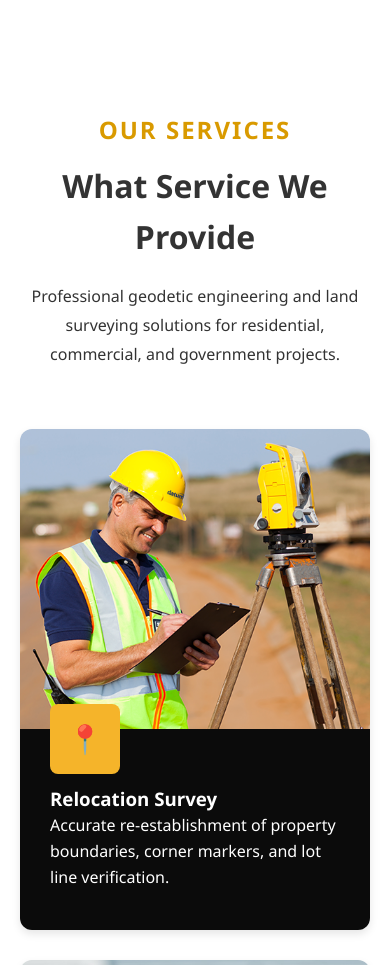
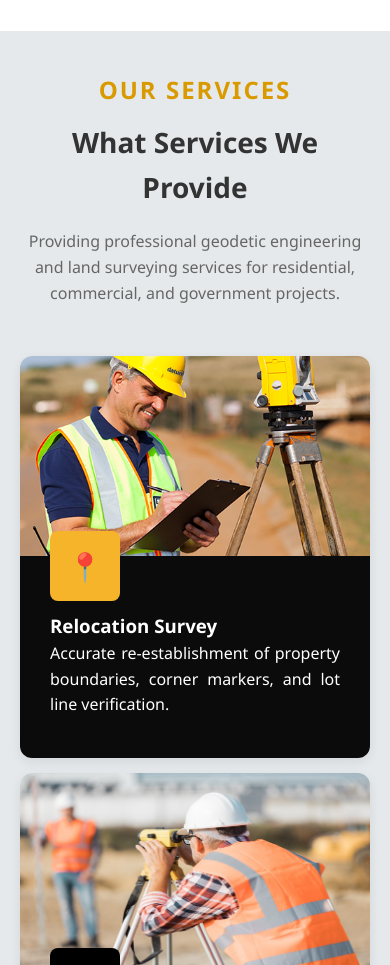
Before and after one commit to abandes08/GeoAxis-Surveying, a React (Vite) app: page / in a window 390 px wide. Shown: the part 2260-3225 px from the top of the page. Built offline with nearby package versions, Linux system fonts and the light colour scheme.

Commit message:
feat(section): refine mobile responsiveness of the application

```diff
--- a/src/components/FadeInSection.jsx
+++ b/src/components/FadeInSection.jsx
@@ -1,16 +1,27 @@
-import { motion } from 'framer-motion'
+import { motion } from 'framer-motion';
+import { useState, useEffect } from 'react';
 
 function FadeInSection({ children }) {
+  const [isSmallScreen, setIsSmallScreen] = useState(false);
+
+  useEffect(() => {
+    const handleResize = () => setIsSmallScreen(window.innerWidth <= 576);
+    handleResize(); // check on mount
+    window.addEventListener('resize', handleResize);
+    return () => window.removeEventListener('resize', handleResize);
+  }, []);
+
   return (
     <motion.div
       initial={{ opacity: 0, y: 50 }}
-      whileInView={{ opacity: 1, y: 0 }}
+      animate={isSmallScreen ? { opacity: 1, y: 0 } : undefined} // always visible on small
+      whileInView={isSmallScreen ? undefined : { opacity: 1, y: 0 }} // normal on larger screens
       transition={{ duration: 0.7 }}
-      viewport={{ once: true, amount: 0.2 }}
+      viewport={isSmallScreen ? undefined : { once: true, amount: 0.2 }}
     >
       {children}
     </motion.div>
-  )
+  );
 }
 
-export default FadeInSection
+export default FadeInSection;
--- a/src/index.css
+++ b/src/index.css
@@ -180,11 +180,12 @@ button {
    ABOUT SECTION
 ========================= */
 .about-section {
-  min-height: 100vh;
-  padding: 60px 150px;
   display: grid;
   grid-template-columns: 1fr 1fr;
   gap: 60px;
+
+  min-height: 100vh;
+  padding: 60px 150px;
   align-items: center;
 }
 
@@ -194,7 +195,7 @@ button {
 
 .about-right h2 {
   font-size: 24px;
-  font-weight: 00;
+  font-weight: 800;
   text-align: justify;
   padding: 0;
   margin: 0;
@@ -265,8 +266,9 @@ button {
    SERVICES SECTION
 ========================= */
 .services-section {
-  padding: 50px 150px;
+  padding: 80px 60px;
   text-align: center;
+  background: #e6e9eb;
 }
 
 .services-label {
@@ -278,49 +280,54 @@ button {
 }
 
 .services-heading {
-  font-size: 48px;
+  font-size: clamp(24px, 5vw, 48px);
   margin-bottom: 20px;
+  text-align: center;
 }
 
 .services-subtext {
   max-width: 700px;
-  margin: 0 auto 60px;
-  line-height: 1.8;
+  margin: 0 auto 50px auto;
+  text-align: center;
+  color: #666;
 }
 
 .services-grid {
   display: grid;
-  grid-template-columns: repeat(auto-fit, minmax(280px, 1fr));
+  grid-template-columns: repeat(auto-fit, minmax(250px, 1fr));
   gap: 30px;
-  align-items: stretch;
 }
 
 .service-card {
   display: flex;
   flex-direction: column;
+  background: #fff;
+  border-radius: 12px;
   overflow: hidden;
-  border-radius: 12px;
-  box-shadow: 0 4px 8px rgba(0,0,0,0.1);
-  background-color: #fff;
   transition: transform 0.3s ease, box-shadow 0.3s ease;
+  box-shadow: 0 4px 12px rgba(0,0,0,0.08);
 }
 
 .service-card:hover {
   transform: translateY(-8px);
+  box-shadow: 0 8px 20px rgba(0,0,0,0.12);
 }
 
 .service-image {
   width: 100%;
   height: 300px;
+  max-height: 250px;
+  display: block;
   object-fit: cover;
-  display: block;
 }
 
 .service-content {
   flex: 1;
+  display: flex;
+  flex-direction: column;
+  text-align: justify;
   position: relative;
   padding: 40px 30px;
-  text-align: left;
 }
 
 .service-content h3 {
@@ -482,15 +489,48 @@ h2 {
     flex-direction: column;
   }
 
-  .services-grid {
-    grid-template-columns: 1fr;
+  .services-section {
+    padding: 60px 40px;
   }
 
   .services-heading {
     font-size: 32px;
   }
 
+  .services-grid {
+    grid-template-columns: repeat(auto-fit, minmax(200px, 1fr));
+    gap: 20px;
+  }
+
+  .service-image {
+    max-height: 220px;
+  }
+
+}
+
+/* =========================
+   MOBILE (≤576px)
+========================= */
+@media (max-width: 576px) {
+
   .services-section {
-    padding: 80px 20px;
+    padding: 40px 20px;
+  }
+
+  .services-heading {
+    font-size: 28px;
+  }
+
+  .services-grid {
+    grid-template-columns: 1fr; /* Single column */
+    gap: 15px;
+  }
+
+  .service-image {
+    max-height: 200px;
+  }
+
+  .service-icon {
+    font-size: 28px;
   }
 }
--- a/src/sections/Services.jsx
+++ b/src/sections/Services.jsx
@@ -116,12 +116,11 @@ function Services() {
         <p className="services-label">OUR SERVICES</p>
 
         <h2 className="services-heading">
-          What Service We Provide
+          What Services We Provide
         </h2>
 
         <p className="services-subtext">
-          Professional geodetic engineering and land surveying solutions
-          for residential, commercial, and government projects.
+          Providing professional geodetic engineering and land surveying services for residential, commercial, and government projects.
         </p>
 
         <div className="services-grid">
```
